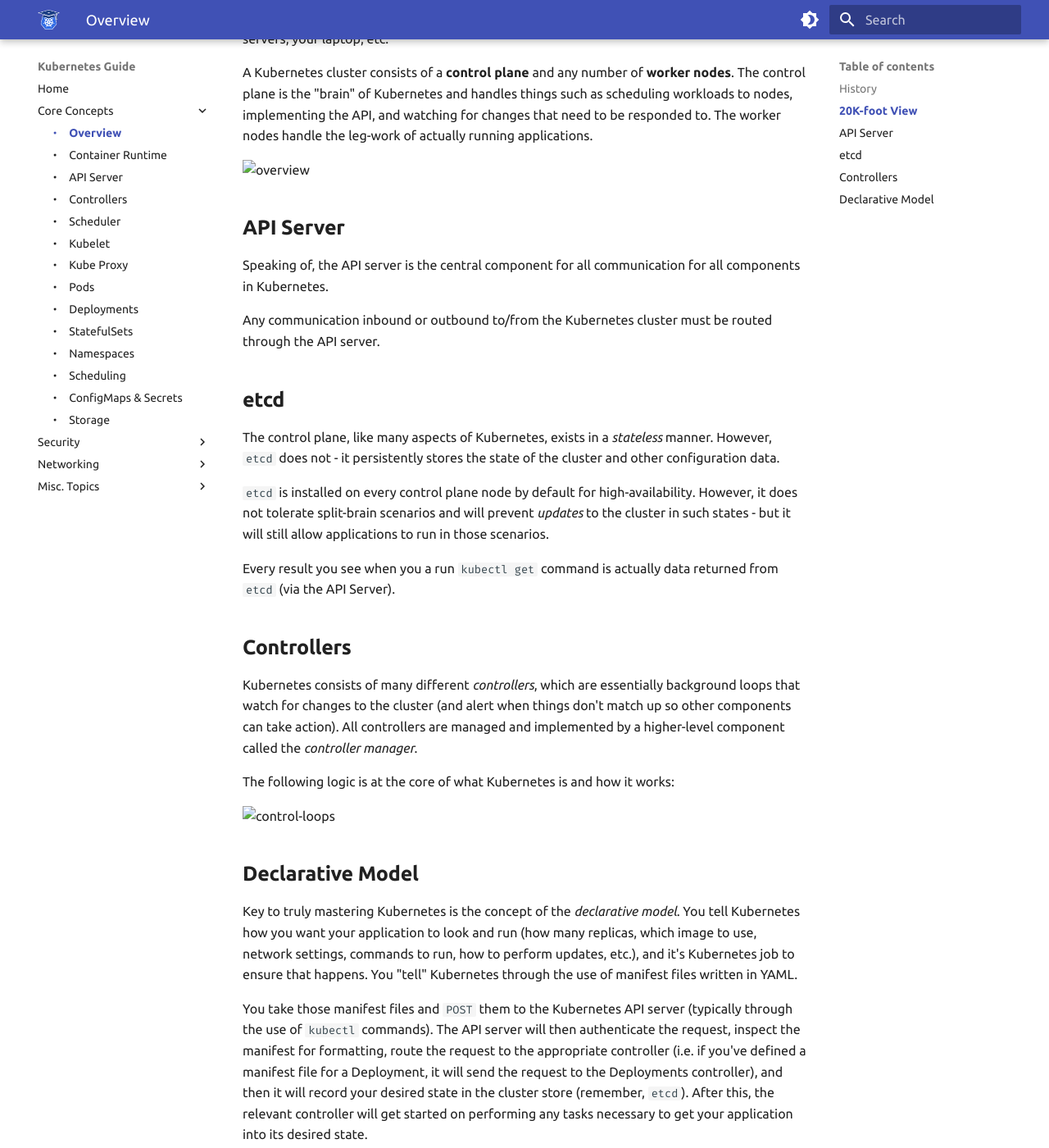
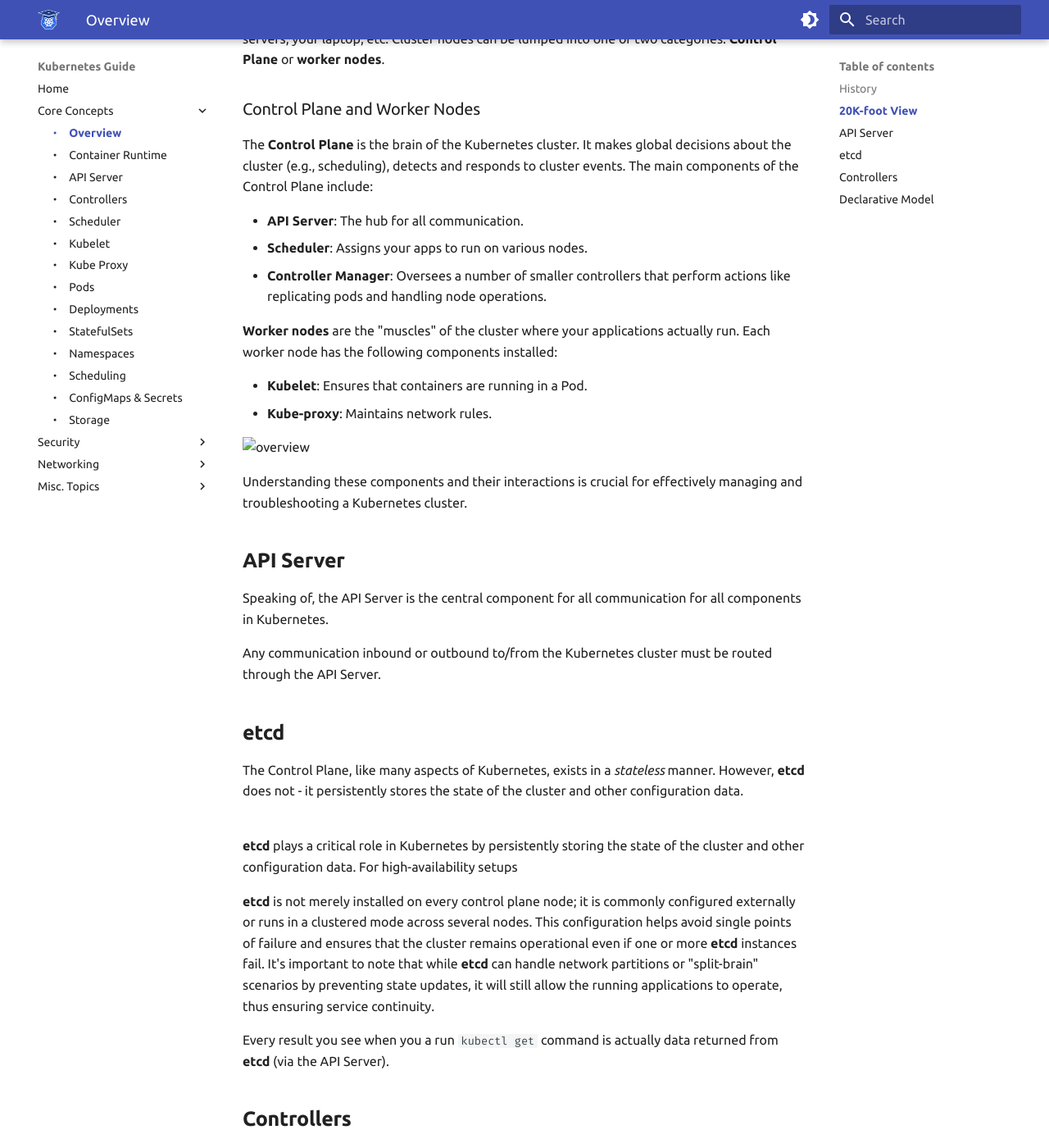
Before and after one commit to Braundo/kubernetes-guide, an MkDocs documentation site: the page built from docs/core-concepts/overview.md, in a window 1280 px wide and 1400 px high, scrolled down 650 px. Shown: the whole window at 82% size. Built offline with MkDocs 1.6.1 and Material for MkDocs 9.7.7, drawn with Linux system fonts in a browser that asks for light colours; some of the changed text lies outside the part shown.

Commit message:
updated overview page

```diff
--- a/docs/core-concepts/overview.md
+++ b/docs/core-concepts/overview.md
@@ -10,26 +10,51 @@
 ## 20K-foot View
 At a high-level, Kubernetes is responsible for deploying your applications and dynamically responding to changes to keep your applications running how you intended. Kubernetes runs on any cloud or on-premise datacenter, abstracting away all of the underlying infrastructure and letting you focus on application development. All applications running on Kubernetes must be containerized, and those containers must be running inside of a Pod.
 
-Fundamentally, Kubernetes is a **cluster** - a group of machines, so to speak. These machines are called **nodes** in the Kubernetes world and can be cloud instances, virtual machines, physical servers, your laptop, etc.
+Fundamentally, Kubernetes is a **cluster** - a group of machines, so to speak. These machines are called **nodes** in the Kubernetes world and can be cloud instances, virtual machines, physical servers, your laptop, etc.  Cluster nodes can be lumped into one of two categories: **Control Plane** or **worker nodes**.
 
-A Kubernetes cluster consists of a **control plane** and any number of **worker nodes**. The control plane is the "brain" of Kubernetes and handles things such as scheduling workloads to nodes, implementing the API, and watching for changes that need to be responded to. The worker nodes handle the leg-work of actually running applications.
+<h3>Control Plane and Worker Nodes</h3>
+
+The **Control Plane** is the brain of the Kubernetes cluster. It makes global decisions about the cluster (e.g., scheduling), detects and responds to cluster events. The main components of the Control Plane include:
+
+- **API Server**: The hub for all communication.
+- **Scheduler**: Assigns your apps to run on various nodes.
+- **Controller Manager**: Oversees a number of smaller controllers that perform actions like replicating pods and handling node operations.
+
+**Worker nodes** are the "muscles" of the cluster where your applications actually run. Each worker node has the following components installed:
+
+- **Kubelet**: Ensures that containers are running in a Pod.
+- **Kube-proxy**: Maintains network rules.
 
 ![overview](../../images/overview.svg)
 
+Understanding these components and their interactions is crucial for effectively managing and troubleshooting a Kubernetes cluster.
+
+
 ## API Server
-Speaking of, the API server is the central component for all communication for all components in Kubernetes.
+Speaking of, the API Server is the central component for all communication for all components in Kubernetes.
 
-Any communication inbound or outbound to/from the Kubernetes cluster must be routed through the API server.
+Any communication inbound or outbound to/from the Kubernetes cluster must be routed through the API Server.
 
 ## etcd
-The control plane, like many aspects of Kubernetes, exists in a *stateless* manner. However, `etcd` does not - it persistently stores the state of the cluster and other configuration data.
+The Control Plane, like many aspects of Kubernetes, exists in a *stateless* manner. However, **etcd** does not - it persistently stores the state of the cluster and other configuration data.
+<br>
 
-`etcd` is installed on every control plane node by default for high-availability. However, it does not tolerate split-brain scenarios and will prevent *updates* to the cluster in such states - but it will still allow applications to run in those scenarios.
+**etcd** plays a critical role in Kubernetes by persistently storing the state of the cluster and other configuration data. For high-availability setups
+<br>
 
-Every result you see when you a run `kubectl get` command is actually data returned from `etcd` (via the API Server).
+**etcd** is not merely installed on every control plane node; it is commonly configured externally or runs in a clustered mode across several nodes. This configuration helps avoid single points of failure and ensures that the cluster remains operational even if one or more **etcd** instances fail. It's important to note that while **etcd** can handle network partitions or "split-brain" scenarios by preventing state updates, it will still allow the running applications to operate, thus ensuring service continuity.
+<br>
+
+Every result you see when you a run `kubectl get` command is actually data returned from **etcd** (via the API Server).
 
 ## Controllers
-Kubernetes consists of many different *controllers*, which are essentially background loops that watch for changes to the cluster (and alert when things don't match up so other components can take action). All controllers are managed and implemented by a higher-level component called the *controller manager*.
+In Kubernetes, **controllers** are fundamental components that act as watchful guardians of the cluster's desired state. They are essentially background loops monitoring for deviations in the cluster and invoking corrective measures. These controllers include:
+
+- **ReplicationController**: Ensures the specified number of pod replicas are running at any given time.
+- **DeploymentController**: Manages the deployment process by updating applications and rolling out new versions seamlessly and safely.
+
+All these controllers are orchestrated by a higher-level component known as the **Controller Manager**. This manager oversees various controllers' activities, ensuring that if the current state doesn't match the desired state, appropriate actions are taken to reconcile the two.
+
 
 The following logic is at the core of what Kubernetes is and how it works:
 
@@ -38,6 +63,6 @@
 ## Declarative Model
 Key to truly mastering Kubernetes is the concept of the *declarative model*. You tell Kubernetes how you want your application to look and run (how many replicas, which image to use, network settings, commands to run, how to perform updates, etc.), and it's Kubernetes job to ensure that happens. You "tell" Kubernetes through the use of manifest files written in YAML.
 
-You take those manifest files and `POST` them to the Kubernetes API server (typically through the use of `kubectl` commands). The API server will then authenticate the request, inspect the manifest for formatting, route the request to the appropriate controller (i.e. if you've defined a manifest file for a Deployment, it will send the request to the Deployments controller), and then it will record your desired state in the cluster store (remember, `etcd`). After this, the relevant controller will get started on performing any tasks necessary to get your application into its desired state.
+You take those manifest files and `POST` them to the Kubernetes API Server (typically through the use of `kubectl` commands). The API Server will then authenticate the request, inspect the manifest for formatting, route the request to the appropriate controller (i.e. if you've defined a manifest file for a Deployment, it will send the request to the Deployments controller), and then it will record your desired state in the cluster store (remember, **etcd**). After this, the relevant controller will get started on performing any tasks necessary to get your application into its desired state.
 
-After your application is up and running, controllers begin monitoring its state in the background and ensuring it matches the desired state in `etcd` (see simple logic diagram above).
+After your application is up and running, controllers begin monitoring its state in the background and ensuring it matches the desired state in **etcd** (see simple logic diagram above).
```
